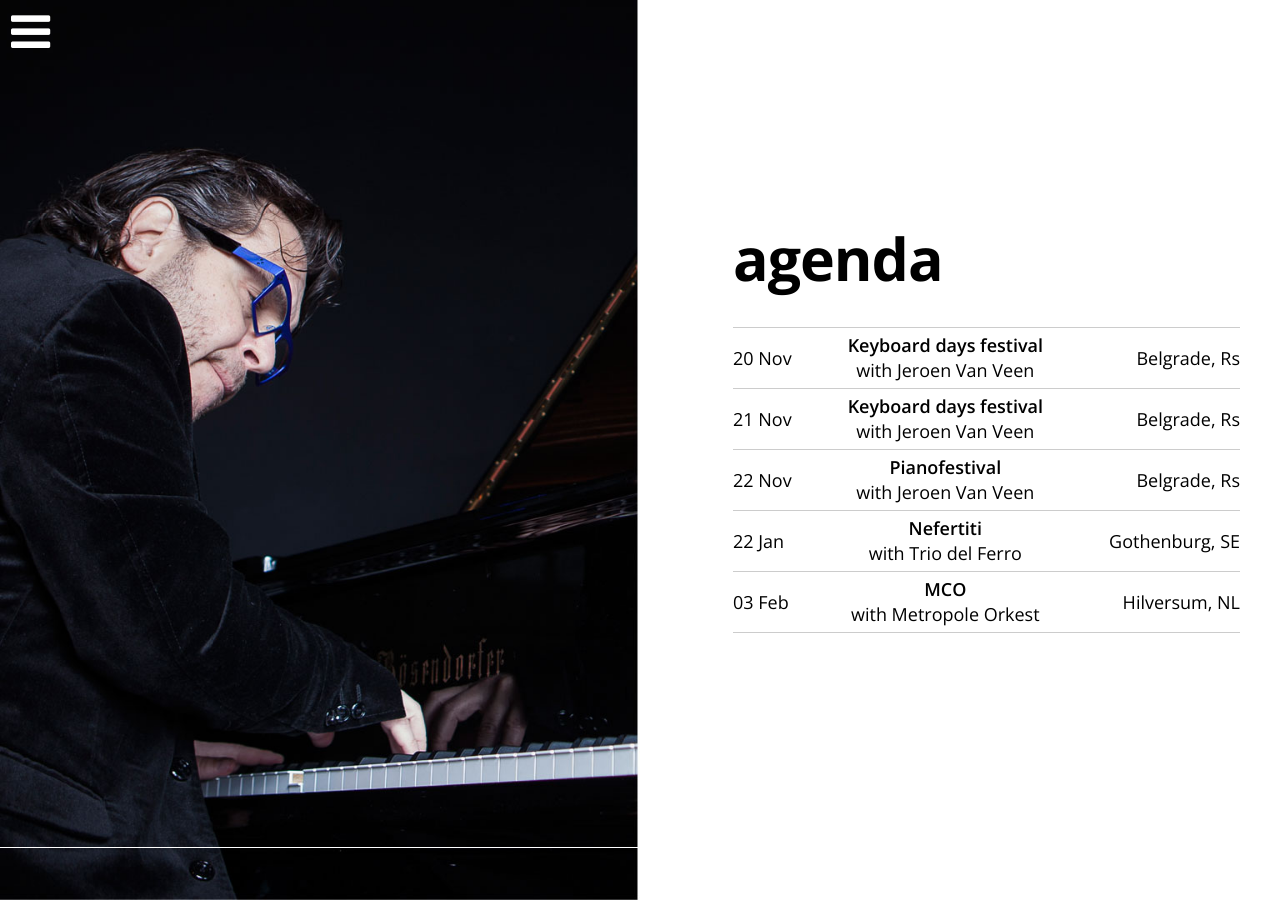
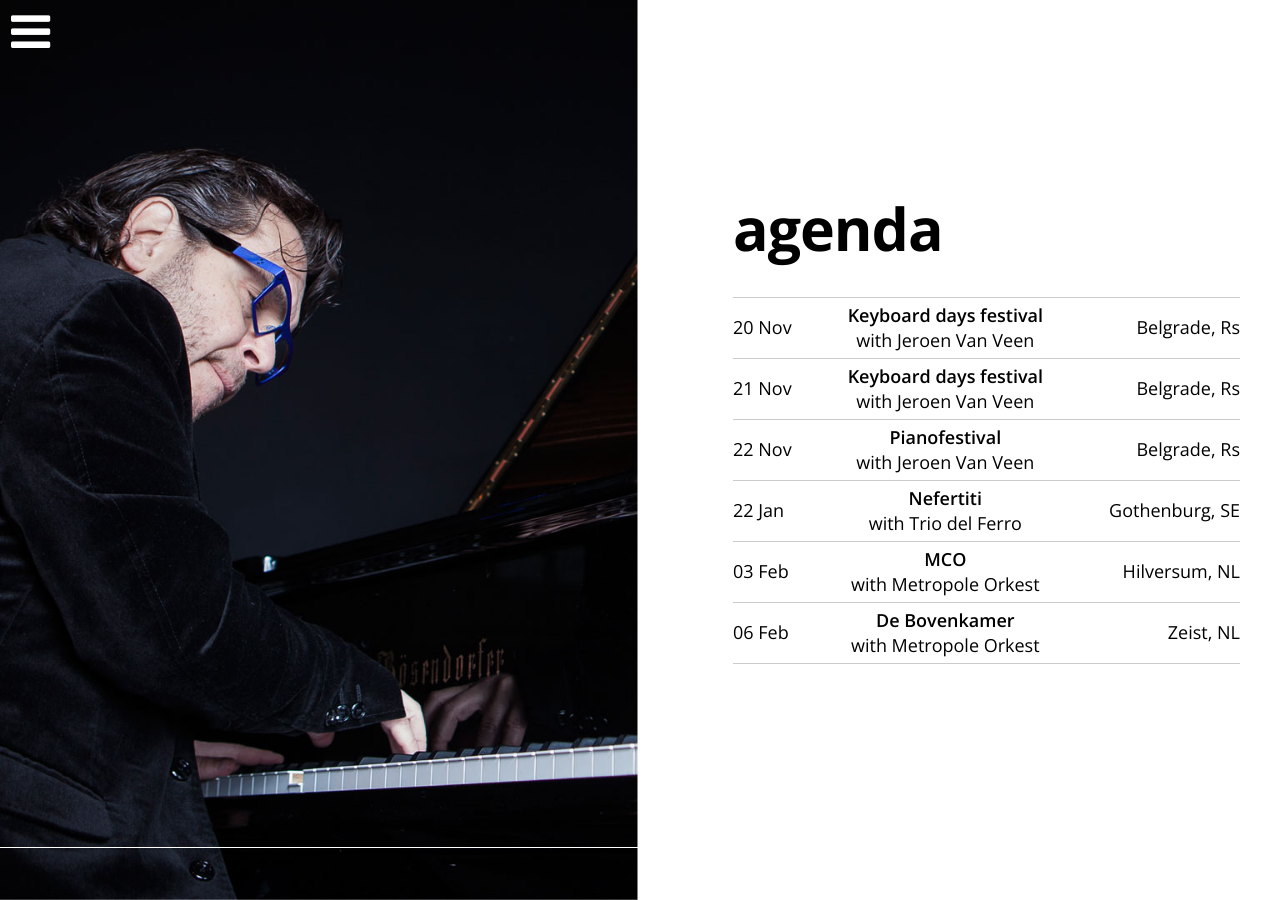
Before and after one commit to mikedelferro/website, a Jekyll site: the page built from agenda.html, in a window 1280 px wide. Built offline with Jekyll 4.4.1, drawn with Linux system fonts in a browser that asks for light colours; nearby versions of some CDN libraries.

Commit message:
Updated '_config.yml' via CloudCannon

```diff
--- a/_config.yml
+++ b/_config.yml
@@ -24,3 +24,8 @@ gigs:
     location: 'Hilversum, NL'
     venue: MCO
     url: ''
+  - title: with Metropole Orkest
+    date: 2016-02-06T00:00:00.000Z
+    location: 'Zeist, NL'
+    venue: De Bovenkamer
+    url: ''
```
